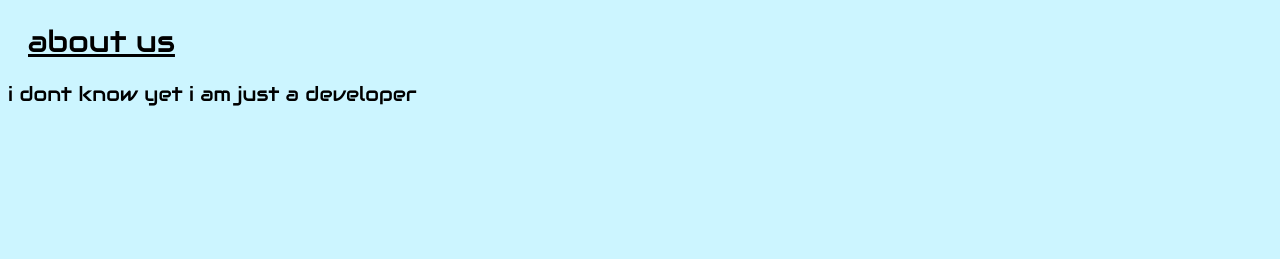
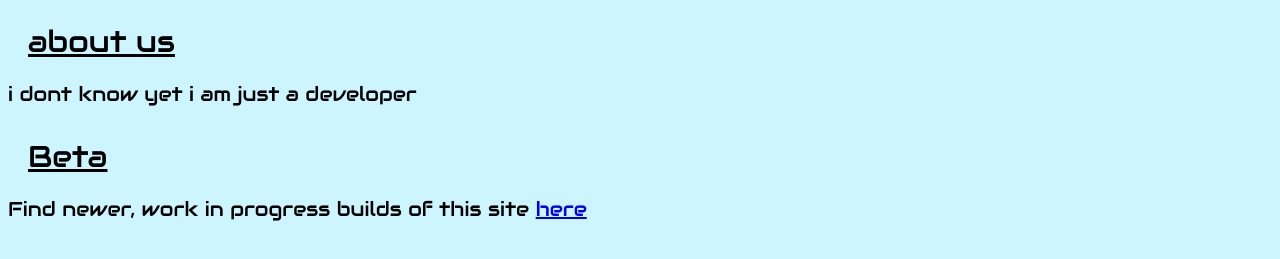
Before and after one commit to TeamDevlin/teamdevlin.github.io, a plain HTML site: page index.html in a window 1280 px wide. Shown: the part 235-494 px from the top of the page. Drawn offline with Linux system fonts and the light colour scheme.

Commit message:
Update index.html

```diff
--- a/index.html
+++ b/index.html
@@ -27,5 +27,14 @@
 </div>
 i dont know yet i am just a developer
 </div>
+
+  <div class = "text">
+<div class = "subtitle">
+
+<u>Beta</u>
+
+</div>
+    Find newer, work in progress builds of this site <a href="/early">here</a>
+</div>
 </body>
 </html>
```
